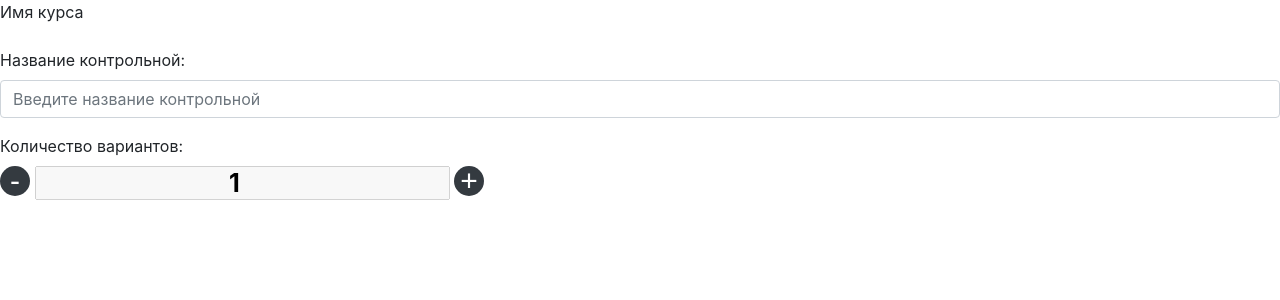
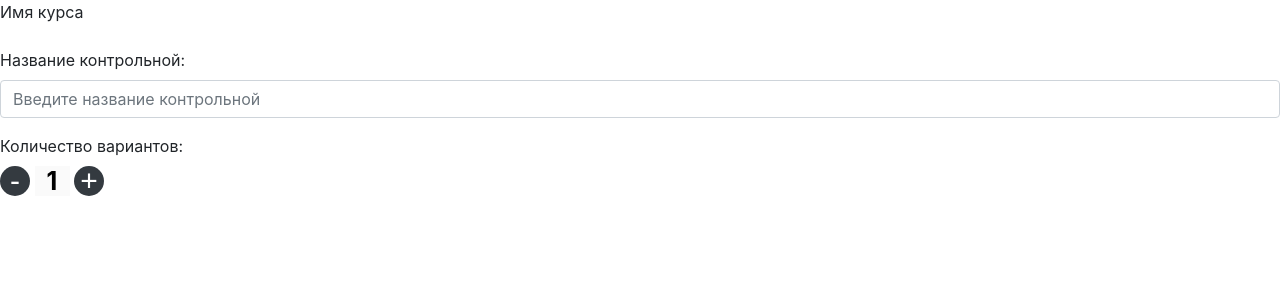
Before and after one commit to moevm/mse_generator_of_test_works_for_Stepik, a Flask app: template templates/generation_setts.html in a window 1280 px wide. Shown: the top 300 px of the page. Run offline with Flask 2, Linux system fonts and the light colour scheme; the template is opened without the code that fills it, so the values that code supplies are empty; some libraries are stand-ins or nearby versions.

Commit message:
add css for slider good look

```diff
--- a/static/css/generation_setts.css
+++ b/static/css/generation_setts.css
@@ -36,3 +36,14 @@ span{
     -moz-user-select: none;
     -ms-user-select: none;
 }
+
+input{
+    border: 0;
+    width: 2%;
+}
+
+input::-webkit-outer-spin-button,
+input::-webkit-inner-spin-button {
+    -webkit-appearance: none;
+    margin: 0;
+}
```
